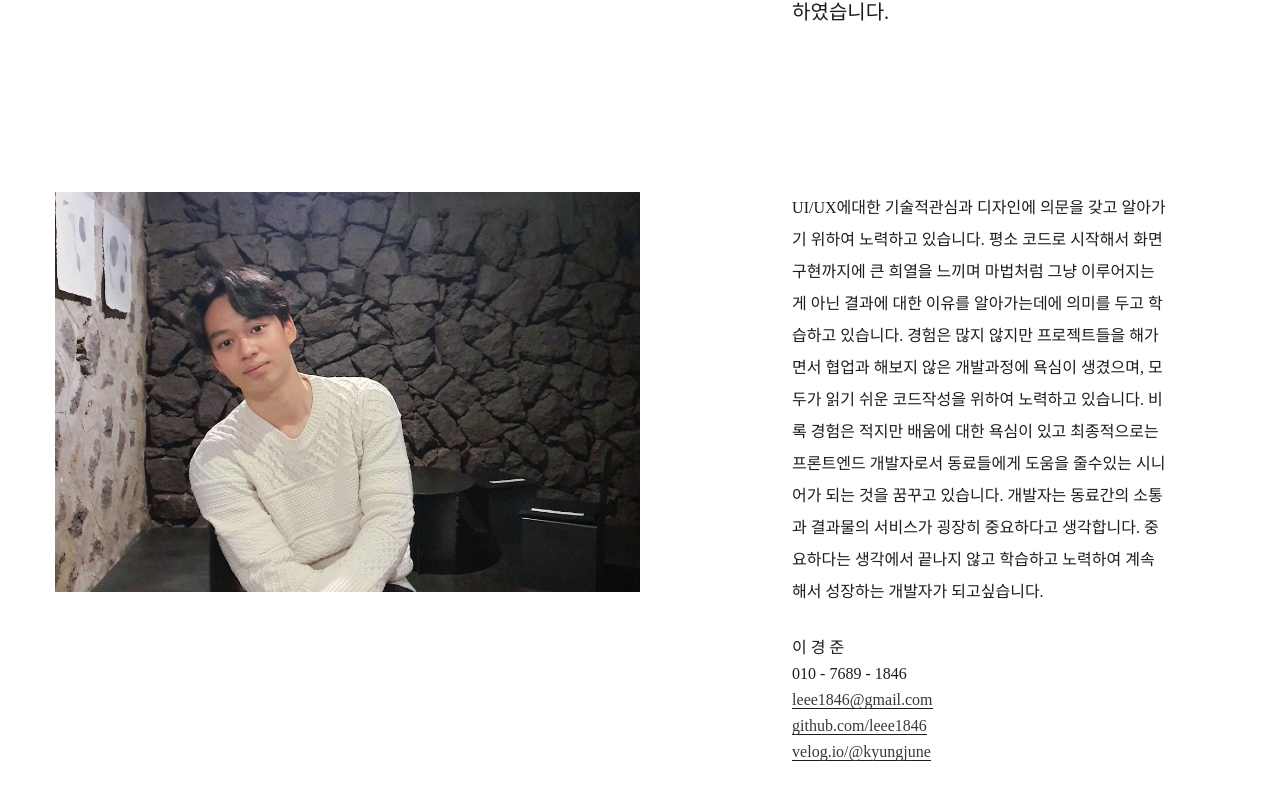
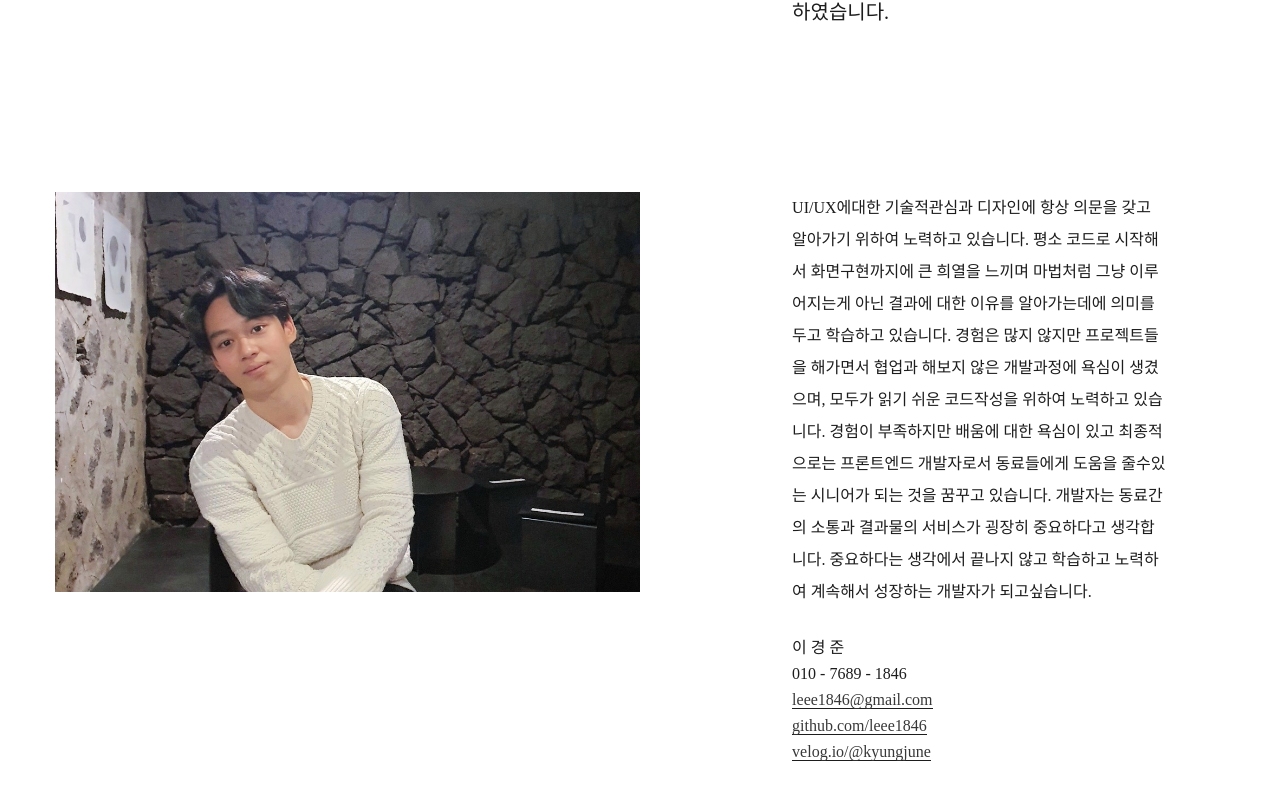
Before and after one commit to leee1846/my-portfolio, a React (Create React App) app: page / in a window 1280 px wide. Shown: the part 398-1198 px from the top of the page. Built offline with nearby package versions, Linux system fonts and the light colour scheme; a web font is replaced by a local one.

Commit message:
feature: about page introduction 변경

```diff
--- a/src/components/about/About.jsx
+++ b/src/components/about/About.jsx
@@ -21,17 +21,17 @@
         <Styled.Image src={image} />
         <Styled.Inform>
           <p>
-            UI/UX에대한 기술적관심과 디자인에 의문을 갖고 알아가기 위하여
+            UI/UX에대한 기술적관심과 디자인에 항상 의문을 갖고 알아가기 위하여
             노력하고 있습니다. 평소 코드로 시작해서 화면구현까지에 큰 희열을
             느끼며 마법처럼 그냥 이루어지는게 아닌 결과에 대한 이유를
             알아가는데에 의미를 두고 학습하고 있습니다. 경험은 많지 않지만
             프로젝트들을 해가면서 협업과 해보지 않은 개발과정에 욕심이 생겼으며,
-            모두가 읽기 쉬운 코드작성을 위하여 노력하고 있습니다. 비록 경험은
-            적지만 배움에 대한 욕심이 있고 최종적으로는 프론트엔드 개발자로서
-            동료들에게 도움을 줄수있는 시니어가 되는 것을 꿈꾸고 있습니다.
-            개발자는 동료간의 소통과 결과물의 서비스가 굉장히 중요하다고
-            생각합니다. 중요하다는 생각에서 끝나지 않고 학습하고 노력하여
-            계속해서 성장하는 개발자가 되고싶습니다.
+            모두가 읽기 쉬운 코드작성을 위하여 노력하고 있습니다. 경험이
+            부족하지만 배움에 대한 욕심이 있고 최종적으로는 프론트엔드
+            개발자로서 동료들에게 도움을 줄수있는 시니어가 되는 것을 꿈꾸고
+            있습니다. 개발자는 동료간의 소통과 결과물의 서비스가 굉장히
+            중요하다고 생각합니다. 중요하다는 생각에서 끝나지 않고 학습하고
+            노력하여 계속해서 성장하는 개발자가 되고싶습니다.
           </p>
           <li>이 경 준</li>
           <li>010 - 7689 - 1846</li>
```
Also changed, not shown: 1 other file (tests, documents, lock files or other folders).
